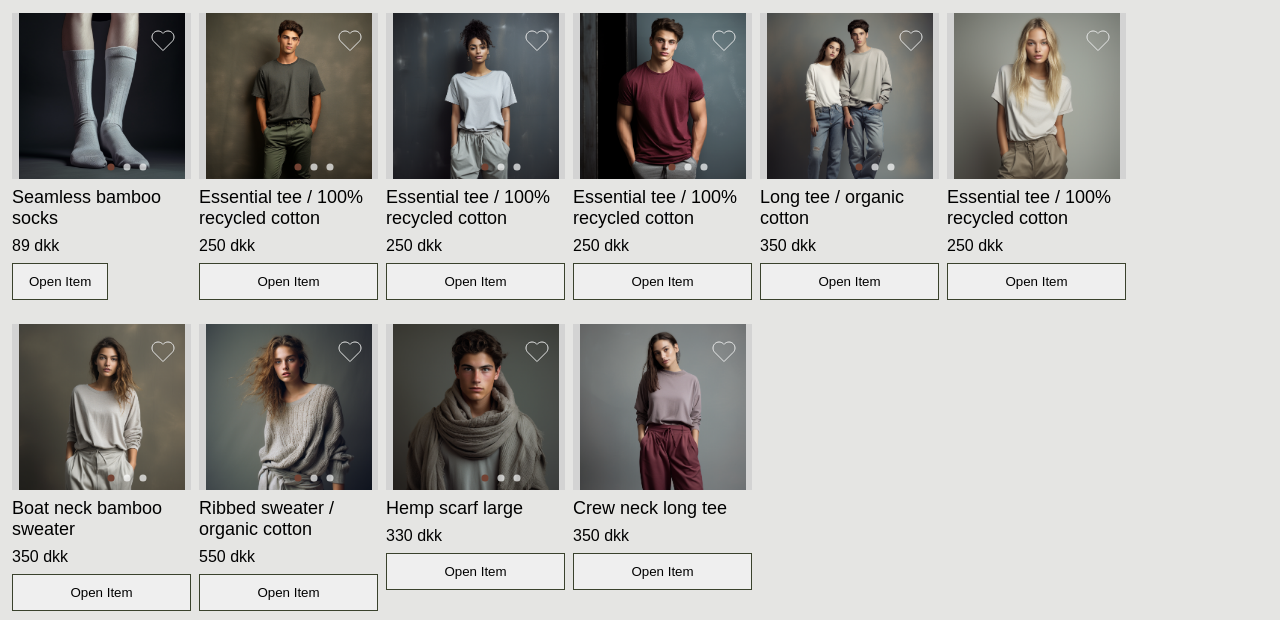
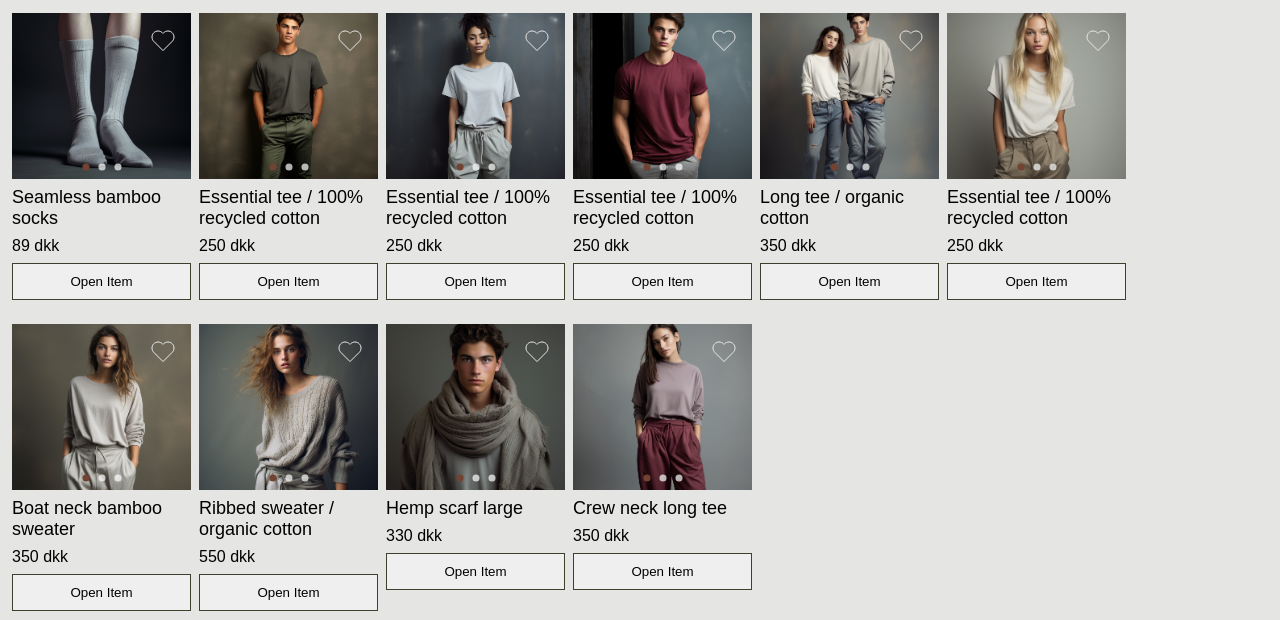
Before and after one commit to synku20777/grey-wolf-b4, a plain HTML site: page category.html in a window 1280 px wide. Shown: the part 165-785 px from the top of the page. Drawn offline with Linux system fonts and the light colour scheme.

Commit message:
fixed code and were done

```diff
--- a/assets/styles.css
+++ b/assets/styles.css
@@ -458,7 +458,7 @@ footer {
 .navigation-link {
   text-decoration: none;
   color: var(--text-color);
-
+  width: 100%;
   /* Body text/body_16 */
   font-weight: 400;
   line-height: 125%;
@@ -525,7 +525,7 @@ footer {
   flex-shrink: 0;
 }
 
-#product-1 {
+.product-picture-preview {
   display: flex;
   height: 10.375rem;
   padding: 0.5rem;
@@ -533,127 +533,49 @@ footer {
   justify-content: space-between;
   align-items: center;
   align-self: stretch;
-  background: url('images/product-1.png'), lightgray 50% / cover no-repeat;
-  background-size: contain;
-  background-repeat: no-repeat;
-  background-position: center bottom;
+  background-size: cover !important;
+  background-repeat: no-repeat !important;
+  background-position: center bottom !important;
 }
+
+#product-1 {
+  background: url('images/product-1.png'), lightgray 50%;
+}
+
 #product-2 {
-  display: flex;
-  height: 10.375rem;
-  padding: 0.5rem;
-  flex-direction: column;
-  justify-content: space-between;
-  align-items: center;
-  align-self: stretch;
-  background: url('images/product-2.png'), lightgray 50% / cover no-repeat;
-  background-size: contain;
-  background-repeat: no-repeat;
-  background-position: center bottom;
+  background: url('images/product-2.png'), lightgray 50%;
 }
+
 #product-3 {
-  display: flex;
-  height: 10.375rem;
-  padding: 0.5rem;
-  flex-direction: column;
-  justify-content: space-between;
-  align-items: center;
-  align-self: stretch;
-  background: url('images/product-3.png'), lightgray 50% / cover no-repeat;
-  background-size: contain;
-  background-repeat: no-repeat;
-  background-position: center bottom;
+  background: url('images/product-3.png'), lightgray 50%;
 }
+
 #product-4 {
-  display: flex;
-  height: 10.375rem;
-  padding: 0.5rem;
-  flex-direction: column;
-  justify-content: space-between;
-  align-items: center;
-  align-self: stretch;
-  background: url('images/product-4.png'), lightgray 50% / cover no-repeat;
-  background-size: contain;
-  background-repeat: no-repeat;
-  background-position: center bottom;
+  background: url('images/product-4.png'), lightgray 50%;
 }
+
 #product-5 {
-  display: flex;
-  height: 10.375rem;
-  padding: 0.5rem;
-  flex-direction: column;
-  justify-content: space-between;
-  align-items: center;
-  align-self: stretch;
-  background: url('images/product-5.png'), lightgray 50% / cover no-repeat;
-  background-size: contain;
-  background-repeat: no-repeat;
-  background-position: center bottom;
+  background: url('images/product-5.png'), lightgray 50%;
 }
+
 #product-6 {
-  display: flex;
-  height: 10.375rem;
-  padding: 0.5rem;
-  flex-direction: column;
-  justify-content: space-between;
-  align-items: center;
-  align-self: stretch;
-  background: url('images/product-6.png'), lightgray 50% / cover no-repeat;
-  background-size: contain;
-  background-repeat: no-repeat;
-  background-position: center bottom;
+  background: url('images/product-6.png'), lightgray 50%;
 }
+
 #product-7 {
-  display: flex;
-  height: 10.375rem;
-  padding: 0.5rem;
-  flex-direction: column;
-  justify-content: space-between;
-  align-items: center;
-  align-self: stretch;
-  background: url('images/product-7.png'), lightgray 50% / cover no-repeat;
-  background-size: contain;
-  background-repeat: no-repeat;
-  background-position: center bottom;
+  background: url('images/product-7.png'), lightgray 50%;
 }
+
 #product-8 {
-  display: flex;
-  height: 10.375rem;
-  padding: 0.5rem;
-  flex-direction: column;
-  justify-content: space-between;
-  align-items: center;
-  align-self: stretch;
-  background: url('images/product-8.png'), lightgray 50% / cover no-repeat;
-  background-size: contain;
-  background-repeat: no-repeat;
-  background-position: center bottom;
+  background: url('images/product-8.png'), lightgray 50%;
 }
+
 #product-9 {
-  display: flex;
-  height: 10.375rem;
-  padding: 0.5rem;
-  flex-direction: column;
-  justify-content: space-between;
-  align-items: center;
-  align-self: stretch;
-  background: url('images/product-9.png'), lightgray 50% / cover no-repeat;
-  background-size: contain;
-  background-repeat: no-repeat;
-  background-position: center bottom;
+  background: url('images/product-9.png'), lightgray 50%;
 }
+
 #product-10 {
-  display: flex;
-  height: 10.375rem;
-  padding: 0.5rem;
-  flex-direction: column;
-  justify-content: space-between;
-  align-items: center;
-  align-self: stretch;
-  background: url('images/product-10.png'), lightgray 50% / cover no-repeat;
-  background-size: contain;
-  background-repeat: no-repeat;
-  background-position: center bottom;
+  background: url('images/product-10.png'), lightgray 50%;
 }
 
 .product-name-prev {
@@ -665,6 +587,13 @@ footer {
   width: 100%;
   border: 1px solid var(--primary-color);
 }
+
+.navigation-link+.button-outline {
+  width: 100%;
+  border: 1px solid var(--primary-color);
+}
+
+
 
 /*Product picture Henrietta*/
 
@@ -769,7 +698,10 @@ footer {
 }
 
 #also-buy {
+  display: flex;
+  flex-direction: column;
   padding: 0.75rem;
+  gap: 1rem;
 }
 
 .carousel {
--- a/category.html
+++ b/category.html
@@ -92,13 +92,13 @@
         </nav>
         <div class="product-net">
           <div class="product-preview">
-            <div id="product-1">
+            <div class="product-picture-preview" id="product-1">
               <!--Favorite button-->
               <div class="favorite-container">
                 <img src="assets/icons/Heart.svg" class="icon" alt="favorite" />
               </div>
               <!--Carousel-->
-              <div class="carousel">
+              <div class="carousel-preview">
                 <img class="carousel-icon" src="assets/icons/Ellipse 1.svg" />
                 <img class="carousel-icon" src="assets/icons/Ellipse 2.svg" />
                 <img class="carousel-icon" src="assets/icons/Ellipse 2.svg" />
@@ -111,64 +111,70 @@
             >
           </div>
           <div class="product-preview">
-            <div id="product-2">
+            <div class="product-picture-preview" id="product-2">
               <!--Favorite button-->
               <div class="favorite-container">
                 <img src="assets/icons/Heart.svg" class="icon" alt="favorite" />
               </div>
               <!--Carousel-->
-              <div class="carousel">
+              <div class="carousel-preview">
                 <img class="carousel-icon" src="assets/icons/Ellipse 1.svg" />
                 <img class="carousel-icon" src="assets/icons/Ellipse 2.svg" />
                 <img class="carousel-icon" src="assets/icons/Ellipse 2.svg" />
               </div>
             </div>
-            <p class="product-name-prev">Essential tee / 100% recycled cotton</p>
+            <p class="product-name-prev">
+              Essential tee / 100% recycled cotton
+            </p>
             <p class="price">250 dkk</p>
             <button class="button-outline">Open Item</button>
           </div>
           <div class="product-preview">
-            <div id="product-3">
+            <div class="product-picture-preview" id="product-3">
               <!--Favorite button-->
               <div class="favorite-container">
                 <img src="assets/icons/Heart.svg" class="icon" alt="favorite" />
               </div>
               <!--Carousel-->
-              <div class="carousel">
+              <div class="carousel-preview">
                 <img class="carousel-icon" src="assets/icons/Ellipse 1.svg" />
                 <img class="carousel-icon" src="assets/icons/Ellipse 2.svg" />
                 <img class="carousel-icon" src="assets/icons/Ellipse 2.svg" />
               </div>
             </div>
-            <p class="product-name-prev">Essential tee / 100% recycled cotton</p>
+            <p class="product-name-prev">
+              Essential tee / 100% recycled cotton
+            </p>
             <p class="price">250 dkk</p>
             <button class="button-outline">Open Item</button>
           </div>
           <div class="product-preview">
-            <div id="product-4">
+            <div class="product-picture-preview" id="product-4">
               <!--Favorite button-->
               <div class="favorite-container">
                 <img src="assets/icons/Heart.svg" class="icon" alt="favorite" />
               </div>
               <!--Carousel-->
-              <div class="carousel">
+              <div class="carousel-preview">
                 <img class="carousel-icon" src="assets/icons/Ellipse 1.svg" />
                 <img class="carousel-icon" src="assets/icons/Ellipse 2.svg" />
                 <img class="carousel-icon" src="assets/icons/Ellipse 2.svg" />
               </div>
             </div>
-            <p class="product-name-prev">Essential tee / 100% recycled cotton</p>
+            <p class="product-name-prev">
+              Essential tee / 100% recycled cotton
+            </p>
             <p class="price">250 dkk</p>
             <button class="button-outline">Open Item</button>
           </div>
           <div class="product-preview">
-            <div id="product-5">
+            <div class="product-picture-preview" id="product-5">
               <!--Favorite button-->
               <div class="favorite-container">
                 <img src="assets/icons/Heart.svg" class="icon" alt="favorite" />
               </div>
               <!--Carousel-->
-              <div class="carousel">
+              <div class="carousel-preview">
                 <img class="carousel-icon" src="assets/icons/Ellipse 1.svg" />
                 <img class="carousel-icon" src="assets/icons/Ellipse 2.svg" />
                 <img class="carousel-icon" src="assets/icons/Ellipse 2.svg" />
@@ -179,30 +185,32 @@
             <button class="button-outline">Open Item</button>
           </div>
           <div class="product-preview">
-            <div id="product-6">
+            <div class="product-picture-preview" id="product-6">
               <!--Favorite button-->
               <div class="favorite-container">
                 <img src="assets/icons/Heart.svg" class="icon" alt="favorite" />
               </div>
               <!--Carousel-->
-              <div class="carousel">
+              <div class="carousel-preview">
                 <img class="carousel-icon" src="assets/icons/Ellipse 1.svg" />
                 <img class="carousel-icon" src="assets/icons/Ellipse 2.svg" />
                 <img class="carousel-icon" src="assets/icons/Ellipse 2.svg" />
               </div>
             </div>
-            <p class="product-name-prev">Essential tee / 100% recycled cotton</p>
+            <p class="product-name-prev">
+              Essential tee / 100% recycled cotton
+            </p>
             <p class="price">250 dkk</p>
             <button class="button-outline">Open Item</button>
           </div>
           <div class="product-preview">
-            <div id="product-7">
+            <div class="product-picture-preview" id="product-7">
               <!--Favorite button-->
               <div class="favorite-container">
                 <img src="assets/icons/Heart.svg" class="icon" alt="favorite" />
               </div>
               <!--Carousel-->
-              <div class="carousel">
+              <div class="carousel-preview">
                 <img class="carousel-icon" src="assets/icons/Ellipse 1.svg" />
                 <img class="carousel-icon" src="assets/icons/Ellipse 2.svg" />
                 <img class="carousel-icon" src="assets/icons/Ellipse 2.svg" />
@@ -213,13 +221,13 @@
             <button class="button-outline">Open Item</button>
           </div>
           <div class="product-preview">
-            <div id="product-8">
+            <div class="product-picture-preview" id="product-8">
               <!--Favorite button-->
               <div class="favorite-container">
                 <img src="assets/icons/Heart.svg" class="icon" alt="favorite" />
               </div>
               <!--Carousel-->
-              <div class="carousel">
+              <div class="carousel-preview">
                 <img class="carousel-icon" src="assets/icons/Ellipse 1.svg" />
                 <img class="carousel-icon" src="assets/icons/Ellipse 2.svg" />
                 <img class="carousel-icon" src="assets/icons/Ellipse 2.svg" />
@@ -230,13 +238,13 @@
             <button class="button-outline">Open Item</button>
           </div>
           <div class="product-preview">
-            <div id="product-9">
+            <div class="product-picture-preview" id="product-9">
               <!--Favorite button-->
               <div class="favorite-container">
                 <img src="assets/icons/Heart.svg" class="icon" alt="favorite" />
               </div>
               <!--Carousel-->
-              <div class="carousel">
+              <div class="carousel-preview">
                 <img class="carousel-icon" src="assets/icons/Ellipse 1.svg" />
                 <img class="carousel-icon" src="assets/icons/Ellipse 2.svg" />
                 <img class="carousel-icon" src="assets/icons/Ellipse 2.svg" />
@@ -247,13 +255,13 @@
             <button class="button-outline">Open Item</button>
           </div>
           <div class="product-preview">
-            <div id="product-10">
+            <div class="product-picture-preview" id="product-10">
               <!--Favorite button-->
               <div class="favorite-container">
                 <img src="assets/icons/Heart.svg" class="icon" alt="favorite" />
               </div>
               <!--Carousel-->
-              <div class="carousel">
+              <div class="carousel-preview">
                 <img class="carousel-icon" src="assets/icons/Ellipse 1.svg" />
                 <img class="carousel-icon" src="assets/icons/Ellipse 2.svg" />
                 <img class="carousel-icon" src="assets/icons/Ellipse 2.svg" />
```
Also changed, not shown: product.html (+27 -19 lines).
